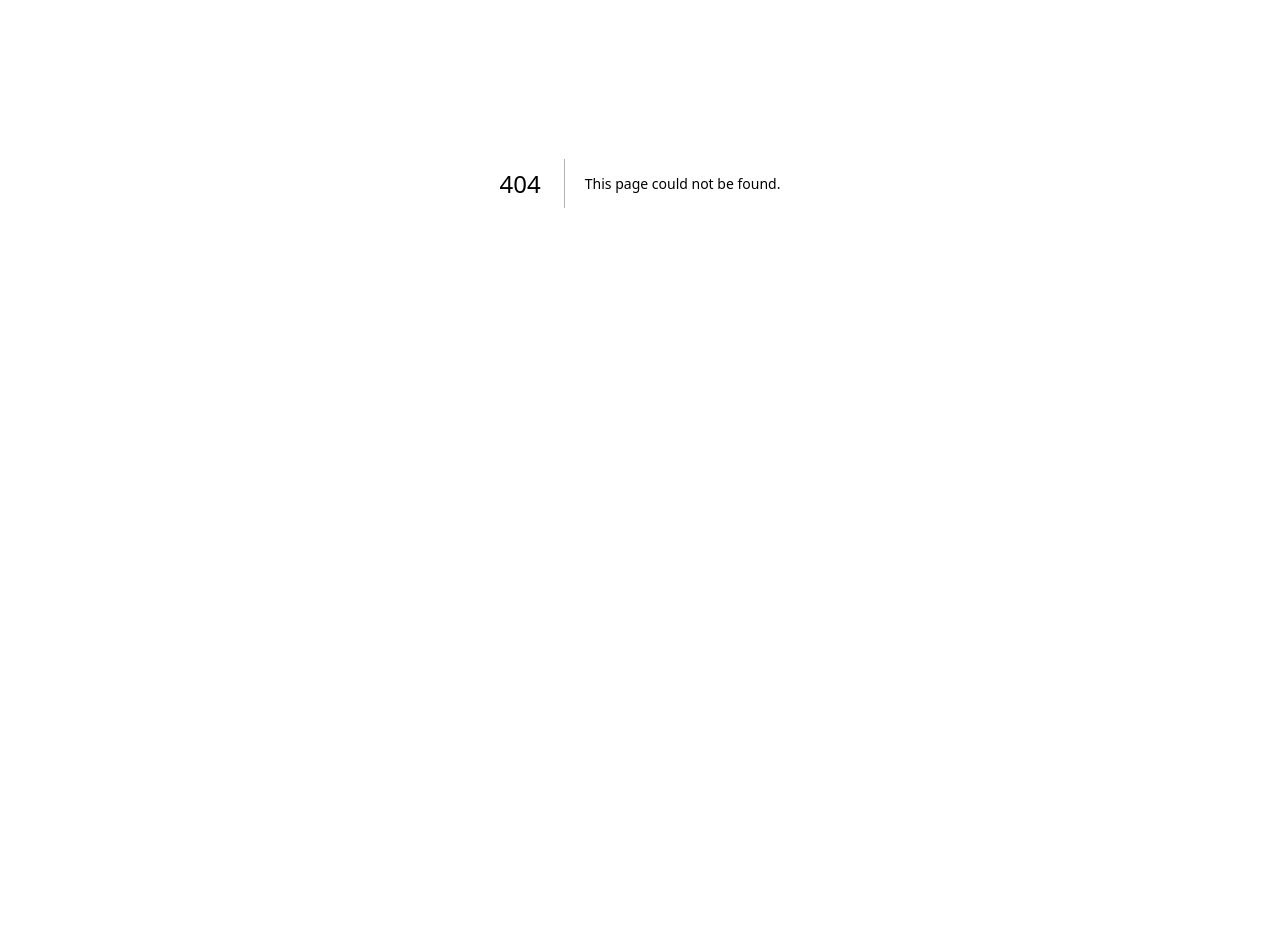
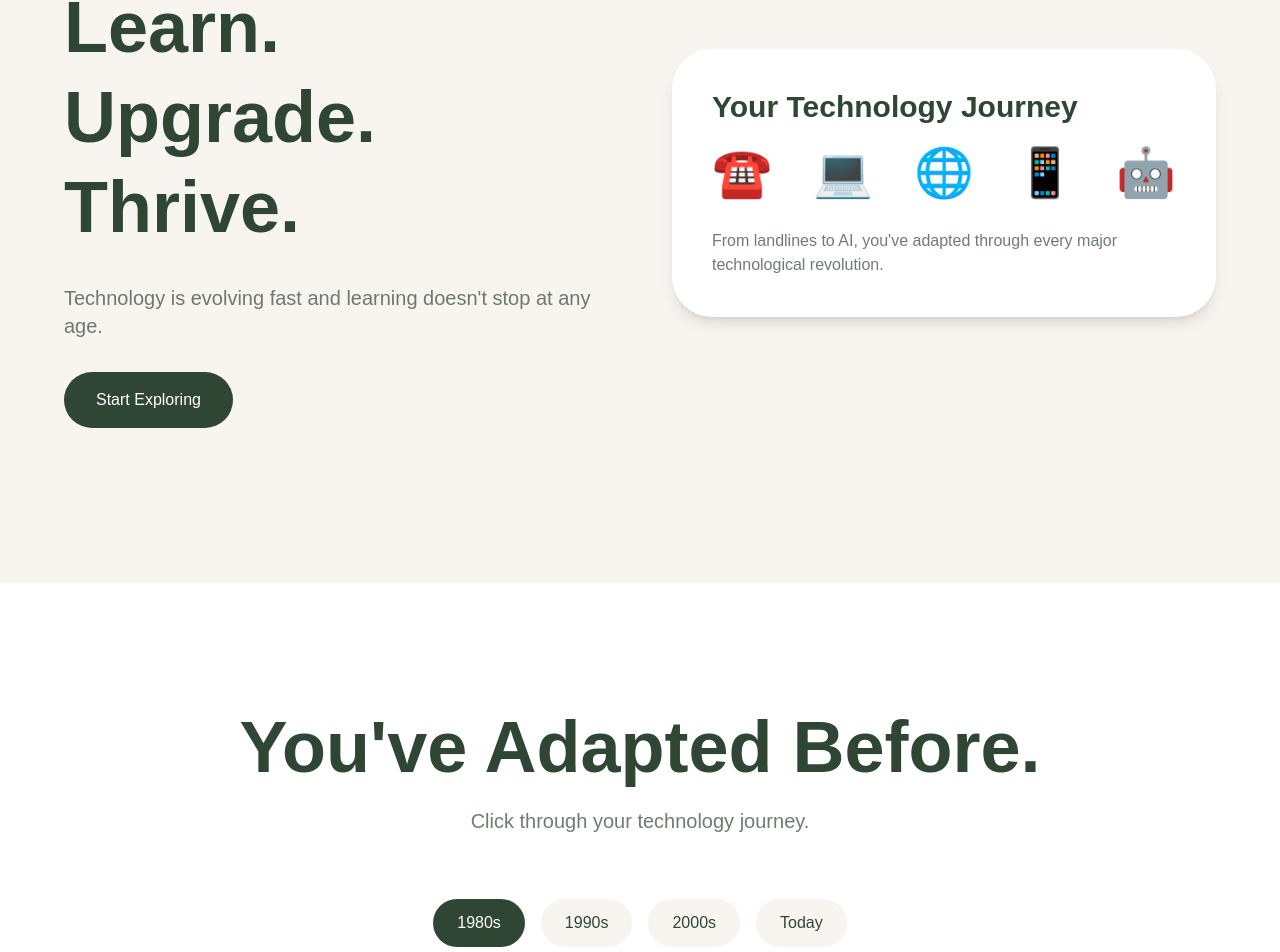
Before and after one commit to noorbleh/zelelearning, a Next.js app in the folder frontend/: page /special50 in a window 1280 px wide. Before the commit this address had no page. Shown: the part 217-1169 px from the top of the page. Before the commit the page ends 800 px from the top, so only its background shows below. Built offline with nearby package versions, Linux system fonts and the light colour scheme.

Commit message:
Update Special 50 page and hero animations

```diff
--- a/frontend/app/components/Hero.tsx
+++ b/frontend/app/components/Hero.tsx
@@ -9,39 +9,67 @@ export default function Hero() {
   return (
     <section className="relative min-h-screen overflow-hidden flex items-center justify-center bg-[#f4efe9]">
 
-      {/* 🌊 FLOW LAYER 1 (VISIBLE) */}
+      {/* ✨ FLOATING STARS */}
+
+<div className="absolute inset-0 overflow-hidden pointer-events-none">
+
+  {/* SOFT GLOW */}
+
   <motion.div
-        className="absolute w-[140%] h-[140%]"
-        initial={{ x: "-30%", y: "-30%" }}
+    className="absolute -top-40 right-0 w-[500px] h-[500px] rounded-full"
+    style={{
+      background:
+        "radial-gradient(circle, rgba(198,169,111,0.12) 0%, transparent 70%)",
+    }}
     animate={{
-          x: ["-30%", "20%", "-30%"],
-          y: ["-30%", "20%", "-30%"],
-        }}
-        transition={{
-          duration: 10,
-          repeat: Infinity,
-          ease: "easeInOut",
-        }}
-      >
-        <div className="w-full h-full bg-gradient-to-br from-[#c6a96f]/40 via-transparent to-[#304635]/40 blur-[60px]" />
-      </motion.div>
-
-      {/* 🌊 FLOW LAYER 2 */}
-      <motion.div
-        className="absolute w-[120%] h-[120%]"
-        initial={{ x: "20%", y: "20%" }}
-        animate={{
-          x: ["20%", "-20%", "20%"],
-          y: ["20%", "-20%", "20%"],
+      scale: [1, 1.08, 1],
     }}
     transition={{
       duration: 12,
       repeat: Infinity,
       ease: "easeInOut",
     }}
+  />
+
+  {/* STARS */}
+
+  {[
+    { left: "10%", top: "20%", size: "w-2 h-2" },
+    { left: "20%", top: "65%", size: "w-1.5 h-1.5" },
+    { left: "35%", top: "15%", size: "w-2 h-2" },
+    { left: "48%", top: "75%", size: "w-1.5 h-1.5" },
+    { left: "60%", top: "12%", size: "w-2 h-2" },
+    { left: "72%", top: "25%", size: "w-1.5 h-1.5" },
+    { left: "85%", top: "18%", size: "w-2 h-2" },
+    { left: "90%", top: "60%", size: "w-1.5 h-1.5" },
+    { left: "75%", top: "78%", size: "w-2 h-2" },
+    { left: "15%", top: "40%", size: "w-1.5 h-1.5" },
+    { left: "92%", top: "40%", size: "w-2 h-2" },
+    { left: "5%", top: "80%", size: "w-1.5 h-1.5" },
+  ].map((star, i) => (
+    <motion.div
+      key={i}
+      className={`absolute ${star.size} rounded-full`}
+      style={{
+        left: star.left,
+        top: star.top,
+        backgroundColor: "#304635",
+      }}
+      animate={{
+        opacity: [0.2, 1, 0.2],
+        scale: [1, 1.8, 1],
+      }}
+      transition={{
+        duration: 2 + (i % 4),
+        repeat: Infinity,
+        ease: "easeInOut",
+      }}
     >
-        <div className="w-full h-full bg-gradient-to-tr from-[#304635]/30 via-transparent to-[#c6a96f]/30 blur-[50px]" />
+      <div className="absolute inset-0 rounded-full bg-[#6c8a71]/50 blur-sm scale-[3]" />
     </motion.div>
+  ))}
+
+</div>
 
       {/* CONTENT */}
       <div className="relative z-10 text-center px-6 max-w-5xl">
--- a/frontend/app/components/Navbar.tsx
+++ b/frontend/app/components/Navbar.tsx
@@ -37,6 +37,7 @@ export default function Navbar() {
             <Link href="/about" className="hover:text-[#304635] transition">About</Link>
             <Link href="/contact" className="hover:text-[#304635] transition">Contact</Link>
             <Link href="/vacation-learning" className="hover:text-[#304635] transition">Vacation Learning</Link>
+            <Link href="/special50" className="hover:text-[#304635] transition">50+ Learning</Link>
           </div>
 
           {/* Desktop CTA */}
@@ -88,6 +89,8 @@ export default function Navbar() {
                 <Link href="/courses" onClick={() => setOpen(false)}>Courses</Link>
                 <Link href="/about" onClick={() => setOpen(false)}>About</Link>
                 <Link href="/contact" onClick={() => setOpen(false)}>Contact</Link>
+                <Link href="/vacation-learning" onClick={() => setOpen(false)}>Vacation Learning</Link>
+                <Link href="/special-50" onClick={() => setOpen(false)}>50+ Learning</Link>
 
                 <Link
                   href="/contact"
--- /dev/null
+++ b/frontend/app/special50/page.tsx
@@ -0,0 +1,320 @@
+"use client";
+
+import Link from "next/link";
+import { motion, AnimatePresence } from "framer-motion";
+import { useState } from "react";
+
+const journey = [
+  {
+    year: "1980s",
+    emoji: "⌨️",
+    title: "The Computer Era",
+    text: "You learned to work with computers when they first entered offices and homes.",
+  },
+  {
+    year: "1990s",
+    emoji: "🌐",
+    title: "The Internet Era",
+    text: "You adapted to email, websites and a connected world.",
+  },
+  {
+    year: "2000s",
+    emoji: "📱",
+    title: "The Smartphone Era",
+    text: "You embraced mobile technology and digital communication.",
+  },
+  {
+    year: "Today",
+    emoji: "🤖",
+    title: "The AI Era",
+    text: "Now it's time to discover artificial intelligence and modern digital tools.",
+  },
+];
+
+export default function Special50Page() {
+  const [active, setActive] = useState(0);
+  const [openedEnvelope, setOpenedEnvelope] = useState(false);
+const [checked, setChecked] = useState<string[]>([]);
+
+  return (
+    <main className="min-h-screen bg-[#f8f5f0] text-[#304635]">
+      {/* HERO */}
+
+      <section className="min-h-screen flex items-center justify-center px-6">
+        <div className="max-w-6xl mx-auto grid md:grid-cols-2 gap-16 items-center">
+          <motion.div
+            initial={{ opacity: 0, x: -40 }}
+            animate={{ opacity: 1, x: 0 }}
+            transition={{ duration: 0.8 }}
+          >
+            <p className="uppercase tracking-[0.3em] text-sm mb-6 text-[#304635]/60">
+              Special 50+
+            </p>
+
+            <h1 className="text-5xl md:text-7xl font-bold leading-tight">
+              Learn.
+              <br />
+              Upgrade.
+              <br />
+              Thrive.
+            </h1>
+
+            <p className="mt-8 text-xl text-[#304635]/70">
+              Technology is evolving fast and learning doesn't stop at any age.
+            </p>
+
+            <Link
+              href="/contact"
+              className="inline-block mt-8 px-8 py-4 rounded-full bg-[#304635] text-white"
+            >
+              Start Exploring
+            </Link>
+          </motion.div>
+
+          <motion.div
+            initial={{ opacity: 0, x: 40 }}
+            animate={{ opacity: 1, x: 0 }}
+            transition={{ duration: 0.8 }}
+            className="bg-white rounded-[40px] p-10 shadow-lg"
+          >
+            <h2 className="text-3xl font-bold mb-6">
+              Your Technology Journey
+            </h2>
+
+            <div className="flex justify-between text-5xl mb-8">
+              <span>☎️</span>
+              <span>💻</span>
+              <span>🌐</span>
+              <span>📱</span>
+              <span>🤖</span>
+            </div>
+
+            <p className="text-[#304635]/70">
+              From landlines to AI, you've adapted through every major
+              technological revolution.
+            </p>
+          </motion.div>
+        </div>
+      </section>
+
+      {/* TECHNOLOGY JOURNEY */}
+
+      <section className="py-32 px-6 bg-white">
+        <div className="max-w-6xl mx-auto text-center">
+          <h2 className="text-5xl md:text-7xl font-bold text-[#304635] mb-6">
+            You've Adapted Before.
+          </h2>
+
+          <p className="text-xl text-[#304635]/70 mb-16">
+            Click through your technology journey.
+          </p>
+
+          <div className="flex flex-wrap justify-center gap-4 mb-16">
+            {journey.map((item, index) => (
+              <motion.button
+                key={item.year}
+                whileHover={{ scale: 1.05 }}
+                whileTap={{ scale: 0.95 }}
+                onClick={() => setActive(index)}
+                className={`px-6 py-3 rounded-full transition-all ${
+                  active === index
+                    ? "bg-[#304635] text-white"
+                    : "bg-[#f8f5f0] text-[#304635]"
+                }`}
+              >
+                {item.year}
+              </motion.button>
+            ))}
+          </div>
+
+          <AnimatePresence mode="wait">
+            <motion.div
+              key={active}
+              initial={{ opacity: 0, y: 40 }}
+              animate={{ opacity: 1, y: 0 }}
+              exit={{ opacity: 0 }}
+              className="bg-[#f8f5f0] rounded-[40px] p-12 max-w-4xl mx-auto"
+            >
+              <div className="text-8xl mb-6">{journey[active].emoji}</div>
+
+              <h3 className="text-4xl font-bold mb-4">
+                {journey[active].title}
+              </h3>
+
+              <p className="text-lg text-[#304635]/70">
+                {journey[active].text}
+              </p>
+            </motion.div>
+          </AnimatePresence>
+        </div>
+      </section>
+
+      {/* CURIOUS NOTEBOOK */}
+
+<section className="py-40 px-6">
+
+  <div className="max-w-5xl mx-auto">
+
+    <motion.div
+      initial={{ opacity: 0, y: 40 }}
+      whileInView={{ opacity: 1, y: 0 }}
+      className="bg-white rounded-[40px] p-10 md:p-16 shadow-xl"
+    >
+
+      <p className="uppercase tracking-[0.4em] text-sm text-[#304635]/50 mb-6">
+        A little notebook
+      </p>
+
+      <h2 className="text-4xl md:text-6xl font-bold mb-12">
+        Things I'd love to understand...
+      </h2>
+
+      <div className="space-y-5">
+
+        {[
+          "Artificial Intelligence",
+          "ChatGPT",
+          "Digital Tools",
+          "Modern Business Software",
+          "New Technology",
+        ].map((item) => (
+
+          <motion.button
+            key={item}
+            whileHover={{ x: 8 }}
+            onClick={() => {
+              if (checked.includes(item)) {
+                setChecked(checked.filter((i) => i !== item));
+              } else {
+                setChecked([...checked, item]);
+              }
+            }}
+            className="flex items-center gap-4 text-left text-xl md:text-2xl"
+          >
+            <div className="text-3xl">
+              {checked.includes(item) ? "✅" : "☐"}
+            </div>
+
+            <span>{item}</span>
+          </motion.button>
+
+        ))}
+
+      </div>
+
+      {checked.length > 0 && (
+        <motion.div
+          initial={{ opacity: 0 }}
+          animate={{ opacity: 1 }}
+          className="mt-12 p-8 bg-[#f8f5f0] rounded-3xl"
+        >
+          <p className="text-2xl font-medium">
+            Looks like you're ready for your next chapter.
+          </p>
+        </motion.div>
+      )}
+
+    </motion.div>
+
+  </div>
+
+</section>
+
+{/* ENVELOPE */}
+
+<section className="py-40 px-6">
+
+  <div className="max-w-4xl mx-auto text-center">
+
+    <p className="uppercase tracking-[0.4em] text-sm mb-8">
+      A little gift for staying curious
+    </p>
+
+    {!openedEnvelope ? (
+      <motion.div
+        whileHover={{
+          scale: 1.08,
+          rotate: [-2, 2, -2],
+        }}
+        onClick={() => setOpenedEnvelope(true)}
+        className="cursor-pointer"
+      >
+        <div className="text-[10rem]">
+          ✉️
+        </div>
+
+        <p className="text-xl mt-6">
+          Open me
+        </p>
+      </motion.div>
+    ) : (
+      <motion.div
+        initial={{
+          opacity: 0,
+          scale: 0.8,
+        }}
+        animate={{
+          opacity: 1,
+          scale: 1,
+        }}
+        className="bg-[#304635] text-white rounded-[40px] p-12"
+      >
+
+        <p className="uppercase tracking-[0.4em] text-sm mb-6">
+          Surprise
+        </p>
+
+        <h2 className="text-7xl md:text-9xl font-bold">
+          10%
+        </h2>
+
+        <p className="text-2xl mt-6">
+          Exclusive discount for learners aged 50+
+        </p>
+
+        <div className="mt-12 space-y-4 text-left max-w-md mx-auto">
+
+          <p>✓ Personalized guidance</p>
+          <p>✓ Structured learning</p>
+          <p>✓ Welcoming environment</p>
+
+        </div>
+
+      </motion.div>
+    )}
+
+  </div>
+
+</section>
+
+{/* FINAL CTA */}
+
+<section className="pb-40 px-6 text-center">
+
+  <h2 className="text-5xl md:text-8xl font-bold leading-tight">
+
+    Experience
+    <br />
+    +
+    <br />
+    Modern Skills
+
+  </h2>
+
+  <p className="text-2xl text-[#304635]/70 mt-10 max-w-3xl mx-auto">
+    Take the step.
+    Upgrade your skills.
+    Stay empowered.
+  </p>
+
+  <Link
+    href="/contact"
+    className="inline-block mt-12 px-10 py-5 rounded-full bg-[#304635] text-white text-lg"
+  >
+    Enroll Today →
+  </Link>
+
+</section>
+    </main>
+  );
+}
```
Lines whose indentation alone changed are shown as unchanged.
